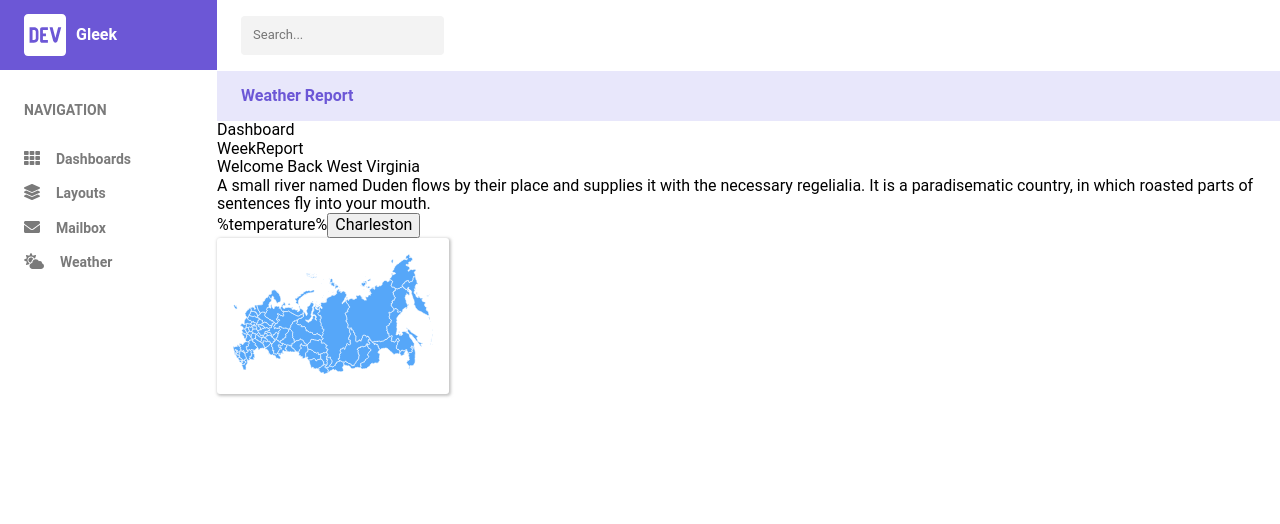
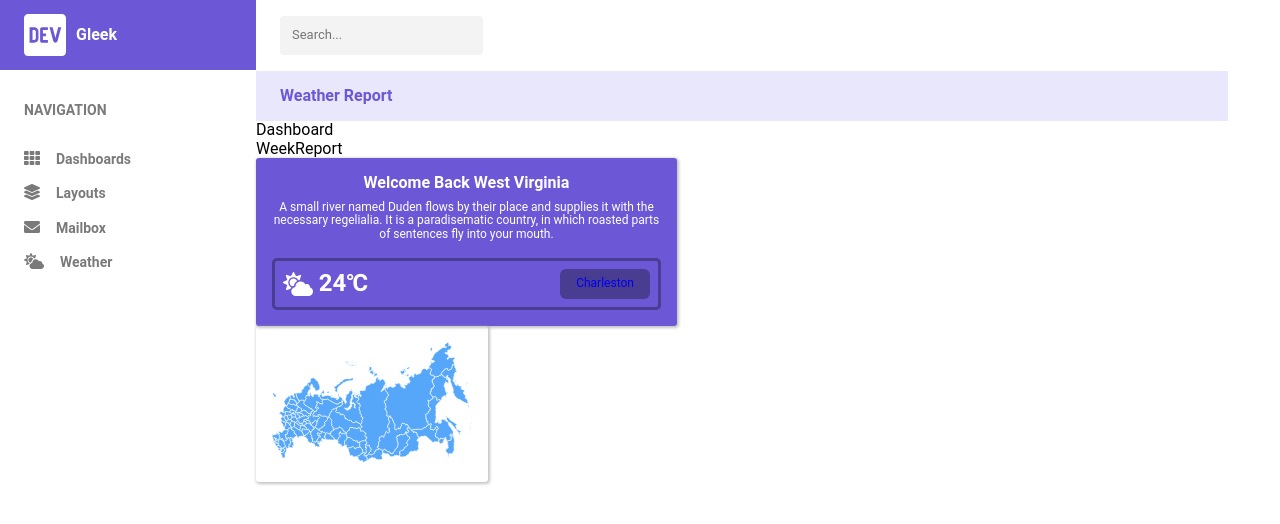
Before and after one commit to d4rkm3z/weather-dashboard, a React (Create React App) app: page / in a window 1280 px wide. Shown: the top 524 px of the page. Built offline with nearby package versions, Linux system fonts and the light colour scheme.

Commit message:
feat: Info block stylizing

```diff
--- a/src/assets/styles/globals.scss
+++ b/src/assets/styles/globals.scss
@@ -7,5 +7,6 @@
   --light-gray: #f3f3f3;
   --gray: #7a7a7a;
   --purple: #6c57d6;
+  --dark-purple: #493d92;
   --light-purple: #e8e7fb;
 }
--- /dev/null
+++ b/src/components/core/Info/Info.module.scss
@@ -0,0 +1,54 @@
+.root {
+  background: var(--purple);
+  width: 40%;
+  display: flex;
+  flex-direction: column;
+  align-items: stretch;
+  color: white;
+}
+
+.text {
+  display: flex;
+  flex-direction: column;
+  text-align: center;
+  padding-bottom: 16px;
+
+  & .title {
+    font-weight: bold;
+  }
+  & .article {
+    padding-top: 8px;
+    font-size: 12px;
+  }
+}
+
+.block {
+  display: inline-flex;
+  padding: 8px;
+  justify-content: space-between;
+  align-items: center;
+  border: solid 3px var(--dark-purple);
+  border-radius: 5px;
+
+  & .temperature {
+    width: 85px;
+    display: inline-flex;
+    justify-content: space-between;
+    font-size: x-large;
+    font-weight: bold;
+    align-items: center;
+  }
+
+  & .button {
+    text-decoration: none;
+    padding: 8px 16px;
+    background: var(--dark-purple);
+    border-radius: 6px;
+    font-size: 12px;
+
+    &:visited, &:hover, &:active {
+      color: white;
+      text-decoration: none;
+    }
+  }
+}
--- a/src/components/core/Info/Info.tsx
+++ b/src/components/core/Info/Info.tsx
@@ -1,5 +1,9 @@
 import React from 'react';
 import { defineMessages, useIntl } from 'react-intl';
+import { FontAwesomeIcon } from '@fortawesome/react-fontawesome';
+import { faCloudSun } from '@fortawesome/free-solid-svg-icons';
+import ReportBox from '../ReportBox';
+import styles from './Info.module.scss';
 
 const messages = defineMessages({
   title: {
@@ -24,14 +28,28 @@ interface IProps {
 export default React.memo<IProps>(function Info() {
   const intl = useIntl();
 
+  let temperature = 24;
+
   return (
-    <div>
-      <div>{intl.formatMessage(messages.title, { name: 'West Virginia' })}</div>
-      <div>{intl.formatMessage(messages.message)}</div>
-      <div>
-        %temperature%
-        <button>{intl.formatMessage(messages.link)}</button>
+    <ReportBox className={styles.root}>
+      <div className={styles.text}>
+        <span className={styles.title}>
+          {intl.formatMessage(messages.title, { name: 'West Virginia' })}
+        </span>
+        <article className={styles.article}>{intl.formatMessage(messages.message)}</article>
       </div>
-    </div>
+
+      <div className={styles.block}>
+        <span className={styles.temperature}>
+          <FontAwesomeIcon icon={faCloudSun} size={'1x'} />
+          <span>{temperature}&#x2103;</span>
+        </span>
+        <a href="#"
+           className={styles.button}
+        >
+          {intl.formatMessage(messages.link)}
+        </a>
+      </div>
+    </ReportBox>
   );
 });
--- a/src/components/core/ReportBox/ReportBox.tsx
+++ b/src/components/core/ReportBox/ReportBox.tsx
@@ -4,7 +4,7 @@ import styles from './ReportBox.module.scss';
 
 interface IProps {
   children: React.ReactNode;
-  className: string;
+  className?: string;
 }
 
 export default React.memo<IProps>(function ReportBox({ children, className }) {
```
Also changed, not shown: src/components/core/SearchBar/SearchBar.tsx (+3 -4 lines).
